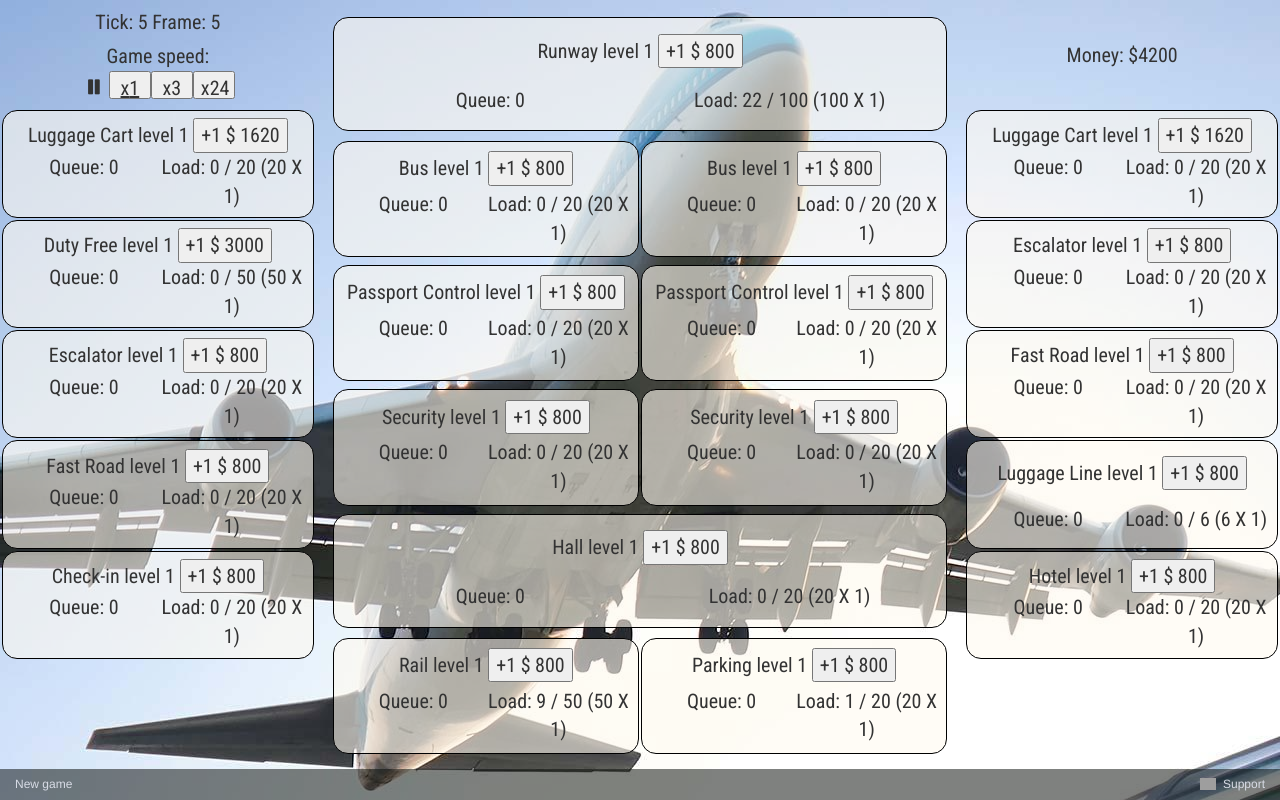
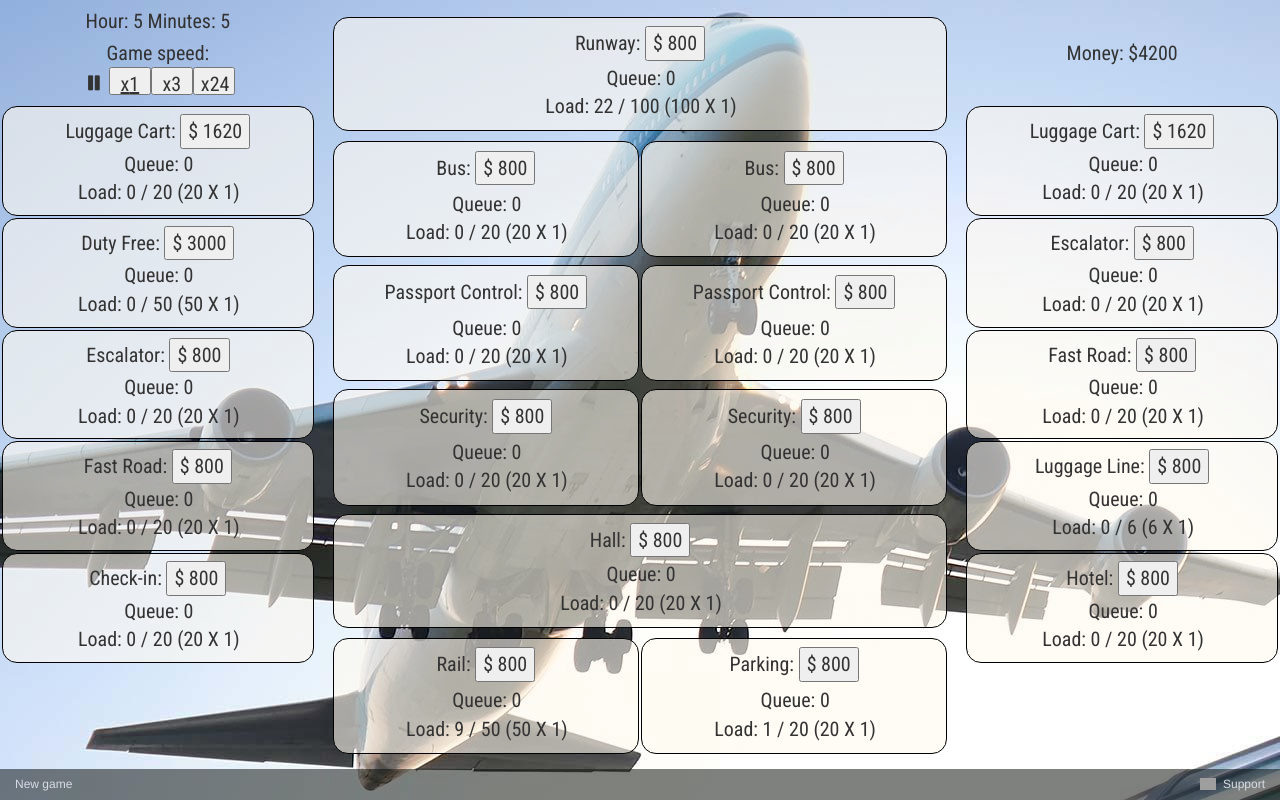
Before and after one commit to gapak/airport-simulator, a React (Create React App) app: page / in a window 1280 px wide. Built offline with nearby package versions, Linux system fonts and the light colour scheme; grey boxes are pictures that could not be loaded.

Commit message:
Change displaying of queue

```diff
--- a/src/App.js
+++ b/src/App.js
@@ -55,7 +55,7 @@ class App extends Component {
         };
 
         const BuyGinButton = (props) => <GinButton item={{
-            name: "+1 $ " + props.item.cost.money,
+            name: "$ " + props.item.cost.money,
             cost: props.item.cost,
             isDisabled: (state) => props.item.isDisabled(state),
             onClick: (state) => props.item.onClick(state)
@@ -65,9 +65,9 @@ class App extends Component {
         let constructionBox = (item, key) =>
             <div key={item.key} className={item.key + " box smallBorders background"}>
                 <div className="box">
-                    <div> { item.name } level {state.constructions[item.key]} <BuyGinButton item={item}/>
+                    <div> { item.name }: <BuyGinButton item={item}/>
                     </div>
-                    <div className="flex-container-row">
+                    <div className="flex-container-column">
                         <div className="flex-element">
                             Queue: {state.queue[item.key].length}
                         </div>
@@ -84,7 +84,7 @@ class App extends Component {
                     <div className="flex-container-column">
                         <div className="box">
                             <div>
-                                Tick: {state.tick} Frame: {state.frame}
+                                Hour: {state.tick} Minutes: {state.frame}
                             </div>
                             <div> Game speed:
                                 <GinGameMenu state={state} gin={this.gin} speeds={[1, 3, 24]} />
```
